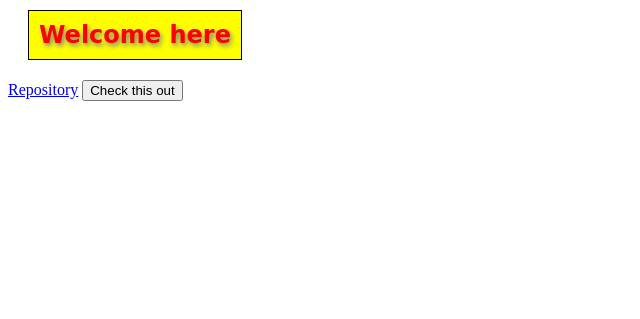
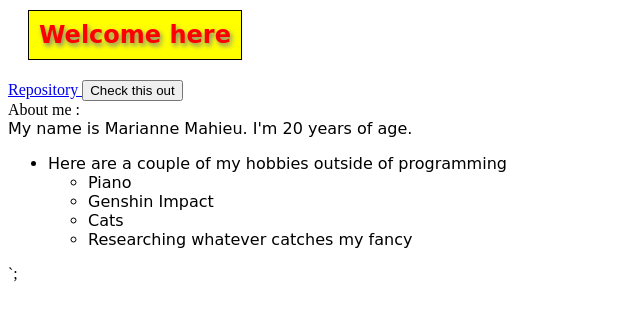
Before and after one commit to Pol135947/GET-Academy-Marianne, a plain HTML site: page index.html in a window 1280 px wide. Shown: the part 89-408 px from the top of the page, without its empty margins (0-640 px from the left). Drawn offline with Linux system fonts and the light colour scheme.

Commit message:
modified:   Teamprosjekter/.DS_Store 	deleted:    Teamprosjekter/Prosjekt1/.DS_Store 	deleted:    Teamprosjekter/Prosjekt1/workList.md 	renamed:    Teamprosjekter/Prosjekt1/Teamoppgaveuke2 -> Teamprosjekter/Teamoppgaveuke2 	modified:   index.html

```diff
--- a/index.html
+++ b/index.html
@@ -5,6 +5,10 @@
     <meta name="viewport" content="width=device-width, initial-scale=1.0">
     <title>Greetings</title>
     <style>
+        .text {
+            font-family: cursive;
+            font: 12px;
+        }
         .h1 {
             background-color: lightblue;
             color: blue;
@@ -40,22 +44,44 @@
     </style>
 </head>
 <body>
-    <div id="headings">
         <h1 id="h1" class="h1"> HELLO </h1>
         <h2 id="h2" class="h2"> Welcome here </h2>
-    </div>
     <div id="buttons">
         <div id="button1">
-            <a href="https://github.com/Pol135947/GET-Academy-Marianne/tree/main"> Repository</a>
+            <a href="https://github.com/Pol135947/GET-Academy-Marianne/tree/main"> Repository </a>
             <button onclick="updateText()"> Check this out</button>
-
         </div>
+        <div id="bio" onclick="showMe()">About me : </div>
+            <div class="text">
+                My name is Marianne Mahieu. I'm 20 years of age.
+                <ul>
+                    <li>
+                        Here are a couple of my hobbies outside of programming
+                        <ul>
+                            <li>Piano</li>
+                            <li>Genshin Impact</li>
+                            <li>Cats</li>
+                            <li>Researching whatever catches my fancy</li>
+                        </ul>
+                    </li>
+                </ul>
+            </div>
+        `;
     </div>
     <script>
         function updateText(){
             document.getElementById('h2').innerHTML = "Click on the link to go to my repository";
 
         }
+        function newLayout(){
+            document.getElementById('text').style.backgroundColor = "green";
+
+        }
+        function getCurrentAge(){
+            const birthAge = new Date("2004-08-23");
+            const currentDate = new Date();
+            return currentDate
+        }
     </script>
 </body>
 </html>
```
Also changed, not shown: 3 other files.
